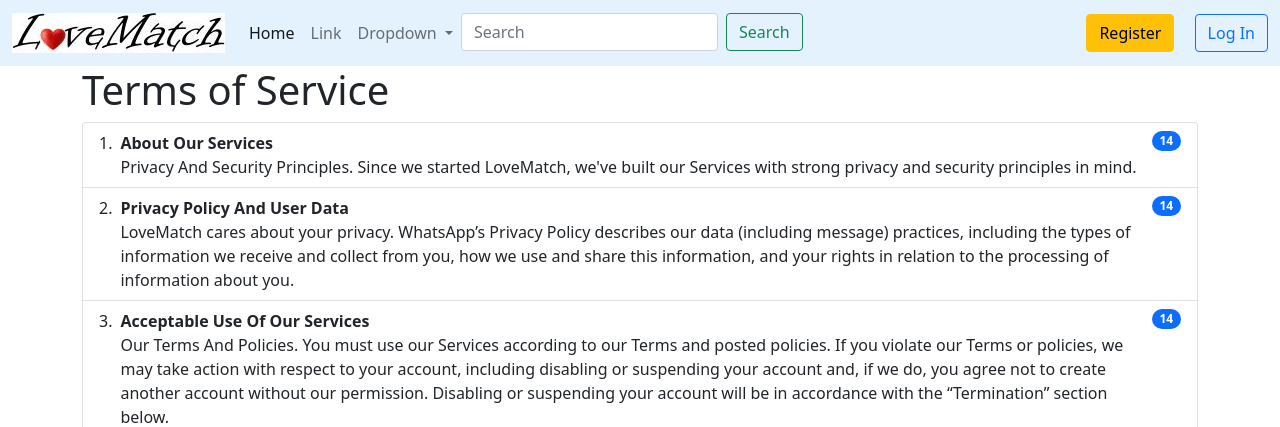
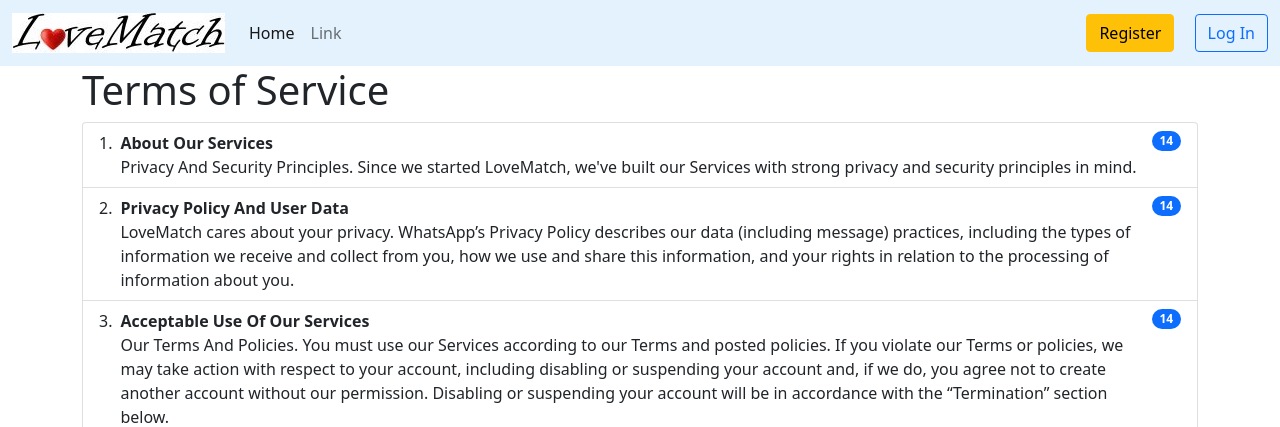
Before and after one commit to YANG-q330/lovematch, a Symfony app: template templates/main/tos.html.twig in a window 1280 px wide. Shown: the top 427 px of the page. Run offline with Twig, Linux system fonts and the light colour scheme; the template is opened without the code that fills it, so the values that code supplies are empty; some libraries are stand-ins or nearby versions.

Commit message:
Suppression de la recherche

```diff
--- a/templates/base.html.twig
+++ b/templates/base.html.twig
@@ -27,25 +27,6 @@
                             <li class="nav-item">
                                 <a class="nav-link" href="#">Link</a>
                             </li>
-                            <li class="nav-item dropdown">
-                                <a class="nav-link dropdown-toggle" href="#" id="navbarDropdown" role="button" data-bs-toggle="dropdown" aria-expanded="false">
-                                    Dropdown
-                                </a>
-                                <ul class="dropdown-menu" aria-labelledby="navbarDropdown">
-                                    <li><a class="dropdown-item" href="#">Action</a></li>
-                                    <li><a class="dropdown-item" href="#">Another action</a></li>
-                                    <li><hr class="dropdown-divider"></li>
-                                    <li><a class="dropdown-item" href="#">Something else here</a></li>
-                                </ul>
-                            </li>
-
-                            <li class="nav-item">
-                                <form class="d-flex">
-                                    <input class="form-control me-2" type="search" placeholder="Search" aria-label="Search">
-                                    <button class="btn btn-outline-success" type="submit">Search</button>
-                                </form>
-                            </li>
-
                         </ul>
                         <div >
                             {% if(app.user) %}
```
